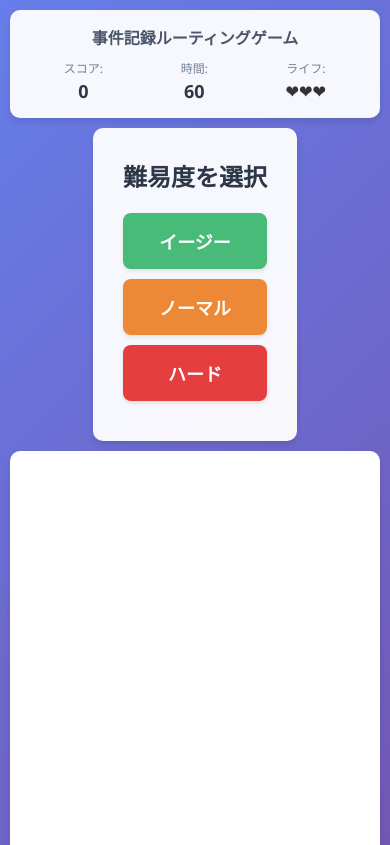
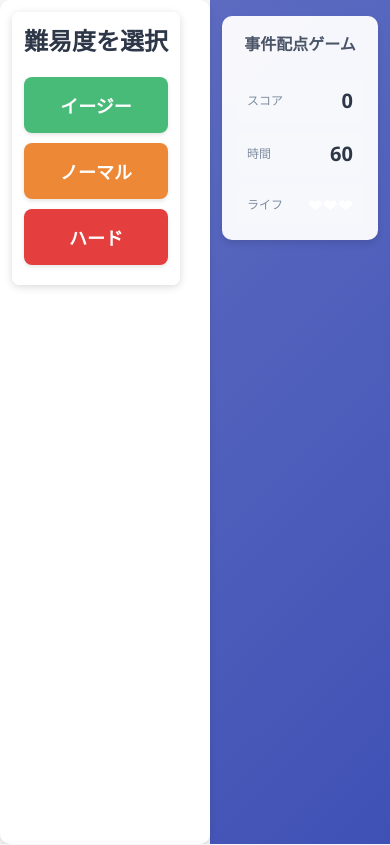
Before and after one commit to minoa0804-lab/haiten_game, a plain HTML site: page index.html in a window 390 px wide. Shown: the top 845 px of the page. Drawn offline with Linux system fonts and the light colour scheme.

Commit message:
Add files via upload

```diff
--- a/index.html
+++ b/index.html
@@ -3,29 +3,12 @@
 <head>
     <meta charset="UTF-8">
     <meta name="viewport" content="width=device-width, initial-scale=1.0, maximum-scale=1.0, user-scalable=no">
-    <title>事件記録ルーティングゲーム</title>
+    <title>事件配点ゲーム</title>
     <link rel="stylesheet" href="style.css">
 </head>
 <body>
-    <div id="game-container">
-        <div id="header">
-            <div id="title">事件記録ルーティングゲーム</div>
-            <div id="stats">
-                <div class="stat">
-                    <span class="label">スコア:</span>
-                    <span id="score">0</span>
-                </div>
-                <div class="stat">
-                    <span class="label">時間:</span>
-                    <span id="time">60</span>
-                </div>
-                <div class="stat">
-                    <span class="label">ライフ:</span>
-                    <span id="life">❤❤❤</span>
-                </div>
-            </div>
-        </div>
-
+<div id="game-container">
+    <div id="main-area">
         <div id="difficulty-select">
             <h2>難易度を選択</h2>
             <button class="diff-btn" data-difficulty="easy">イージー</button>
@@ -51,6 +34,26 @@
         </div>
     </div>
 
-    <script src="main.js"></script>
+    <aside id="sidebar">
+        <div id="header">
+            <div id="title">事件配点ゲーム</div>
+            <div id="stats">
+                <div class="stat">
+                    <span class="label">スコア</span>
+                    <span id="score">0</span>
+                </div>
+                <div class="stat">
+                    <span class="label">時間</span>
+                    <span id="time">60</span>
+                </div>
+                <div class="stat">
+                    <span class="label">ライフ</span>
+                    <span id="life">❤❤❤</span>
+                </div>
+            </div>
+        </div>
+    </aside>
+</div>
+<script src="main.js"></script>
 </body>
 </html>
--- a/main.js
+++ b/main.js
@@ -12,7 +12,15 @@ const DIRECTION_DELTAS = {
     'W': [0, -1]
 };
 
-const LINE_MOVE_SECONDS = 1.2;     // ライン移動にかける秒数
+const LINE_MOVE_SECONDS = 1.2; // 使わないが残置（後方互換）
+
+// 難易度別の終盤加速設定
+const SPEED_RAMP = {
+    easy:   { base: 1.2, min: 0.95 },
+    normal: { base: 1.05, min: 0.65 },
+    hard:   { base: 0.95, min: 0.50 }
+};
+
 const START_DISPLAY_SECONDS = 1.2; // 事件係前で見せる秒数
 const ENTRY_COOLDOWN_SECONDS = 0.4;
 
@@ -79,6 +87,7 @@ class Game {
         this.canvas.addEventListener('touchstart', (e) => this.handleCanvasClick(e.touches[0]));
 
         this.lastFrameTime = null;    // 追加: RAF用
+        this.difficultyKey = 'easy';
     }
 
     resizeCanvas() {
@@ -174,6 +183,7 @@ class Game {
     }
 
     startGame(difficulty) {
+        this.difficultyKey = difficulty;
         this.difficulty = DIFFICULTY[difficulty];
         document.getElementById('difficulty-select').style.display = 'none';
         this.gameRunning = true;
@@ -360,8 +370,8 @@ class Game {
                     }
                 }
             } else if (token.moveStage === 1) {
-                // ライン移動を時間で進行（ゆっくり）
-                token.moveProgress += deltaSec / LINE_MOVE_SECONDS;
+                const lineSec = this.getLineMoveSeconds();
+                token.moveProgress += deltaSec / lineSec;
                 if (token.moveProgress >= 1.0) {
                     token.moveProgress = 0;
                     token.moveStage = 2;
@@ -740,10 +750,20 @@ class Game {
         ctx.closePath();
         ctx.fill();
     }
+
+    getLineMoveSeconds() {
+        const cfg = SPEED_RAMP[this.difficultyKey] || SPEED_RAMP.normal;
+        const base = cfg.base;
+        const min  = cfg.min;
+        const progress = Math.min(1, this.gameState ? (this.gameState.elapsedTime / 60) : 0);
+        return base - (base - min) * progress; // 終盤ほど速く
+    }
 }
 
 function getCanvasSize() {
-    const width = window.innerWidth;
+    const sidebar = document.getElementById('sidebar');
+    const sidebarWidth = sidebar ? sidebar.getBoundingClientRect().width : 0;
+    const width = Math.max(320, window.innerWidth - sidebarWidth);
     const height = window.innerHeight;
     return { width, height };
 }
--- a/style.css
+++ b/style.css
@@ -5,25 +5,60 @@
     -webkit-tap-highlight-color: transparent;
 }
 
+html, body {
+    width: 100%;
+    height: 100%;
+    overflow: hidden;
+    background: #f5f5f5;
+    font-family: 'Segoe UI', system-ui, sans-serif;
+}
+
 body {
-    font-family: 'Segoe UI', Tahoma, Geneva, Verdana, sans-serif;
-    background: linear-gradient(135deg, #667eea 0%, #764ba2 100%);
     color: #333;
-    overflow: hidden;
     touch-action: manipulation;
 }
 
 #game-container {
-    max-width: 100vw;
-    min-height: 100vh;
+    display: flex;
+    height: 100vh;
+    width: 100vw;
+}
+
+#main-area {
+    flex: 1;
+    position: relative;
+    display: flex;
+    align-items: center;
+    justify-content: center;
+}
+
+#game-canvas {
+    width: 100%;
+    height: 100%;
+    display: block;
+    background: white;
+    border-radius: 10px;
+    box-shadow: 0 4px 6px rgba(0, 0, 0, 0.1);
+    touch-action: none;
+}
+
+#sidebar {
+    width: 210px;
+    min-width: 180px;
+    background: linear-gradient(135deg, #5c6bc0, #3f51b5);
+    color: #fff;
     display: flex;
     flex-direction: column;
-    align-items: center;
-    justify-content: flex-start;
-    padding: 10px;
+    align-items: stretch;
+    padding: 16px 12px;
+    box-sizing: border-box;
 }
 
 #header {
+    display: flex;
+    flex-direction: column;
+    gap: 14px;
+    align-items: center;
     width: 100%;
     max-width: 500px;
     background: rgba(255, 255, 255, 0.95);
@@ -34,8 +69,8 @@ body {
 }
 
 #title {
+    font-weight: 700;
     font-size: 18px;
-    font-weight: bold;
     text-align: center;
     margin-bottom: 10px;
     color: #4a5568;
@@ -43,17 +78,23 @@ body {
 
 #stats {
     display: flex;
-    justify-content: space-around;
-    font-size: 16px;
+    flex-direction: column;
+    gap: 10px;
+    width: 100%;
 }
 
 .stat {
     display: flex;
-    flex-direction: column;
+    justify-content: space-between;
     align-items: center;
+    background: rgba(255,255,255,0.12);
+    padding: 8px 10px;
+    border-radius: 6px;
+    font-size: 14px;
 }
 
-.label {
+.stat .label {
+    opacity: 0.9;
     font-size: 12px;
     color: #718096;
     margin-bottom: 2px;
@@ -70,12 +111,15 @@ body {
 }
 
 #difficulty-select {
-    background: rgba(255, 255, 255, 0.95);
-    border-radius: 10px;
-    padding: 30px;
+    position: absolute;
+    top: 12px;
+    left: 12px;
+    background: rgba(255,255,255,0.9);
+    padding: 10px 12px;
+    border-radius: 8px;
+    box-shadow: 0 2px 8px rgba(0,0,0,0.15);
+    max-width: 400px;
     text-align: center;
-    box-shadow: 0 4px 6px rgba(0, 0, 0, 0.1);
-    max-width: 400px;
 }
 
 #difficulty-select h2 {
@@ -117,26 +161,15 @@ body {
     box-shadow: 0 4px 8px rgba(0, 0, 0, 0.2);
 }
 
-#game-canvas {
-    background: white;
-    border-radius: 10px;
-    box-shadow: 0 4px 6px rgba(0, 0, 0, 0.1);
-    touch-action: none;
-    max-width: 100%;
-    margin-top: 10px;
-}
-
 #feedback {
-    position: fixed;
+    position: absolute;
     top: 50%;
     left: 50%;
     transform: translate(-50%, -50%);
-    background: rgba(0, 0, 0, 0.8);
-    color: white;
-    padding: 20px 30px;
-    border-radius: 10px;
+    font-weight: 700;
     font-size: 20px;
-    font-weight: bold;
+    color: #333;
+    text-shadow: 0 1px 3px rgba(255,255,255,0.8);
     pointer-events: none;
     opacity: 0;
     transition: opacity 0.3s;
@@ -148,17 +181,20 @@ body {
 }
 
 #result-screen {
-    position: fixed;
-    top: 50%;
-    left: 50%;
-    transform: translate(-50%, -50%);
-    background: white;
-    border-radius: 15px;
-    padding: 30px;
-    box-shadow: 0 8px 16px rgba(0, 0, 0, 0.3);
+    position: absolute;
+    inset: 0;
+    background: rgba(0,0,0,0.6);
+    color: #fff;
+    display: none;
+    flex-direction: column;
+    align-items: center;
+    justify-content: center;
+    gap: 12px;
+    text-align: center;
+    padding: 16px;
+    box-sizing: border-box;
     z-index: 2000;
     max-width: 90%;
-    text-align: center;
 }
 
 #result-screen h2 {
@@ -194,16 +230,11 @@ body {
     transform: translateY(-2px);
 }
 
-@media (max-width: 600px) {
-    #title {
-        font-size: 16px;
+/* モバイルでも右サイド配置を維持（必要なら幅を少し縮小） */
+@media (max-width: 640px) {
+    #sidebar {
+        width: 160px;
     }
-
-    #stats {
-        font-size: 14px;
-    }
-
-    #score, #time {
-        font-size: 18px;
-    }
+    #title { font-size: 16px; }
+    .stat { font-size: 13px; }
 }
```
Also changed, not shown: 1 other file.
